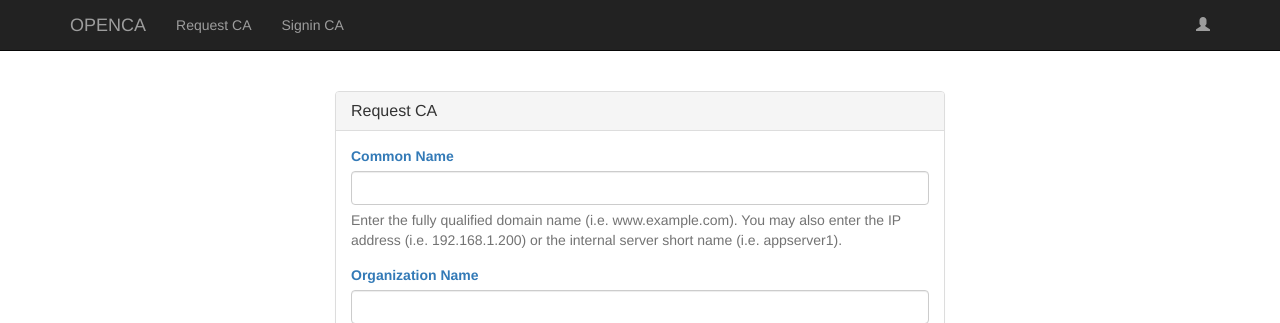
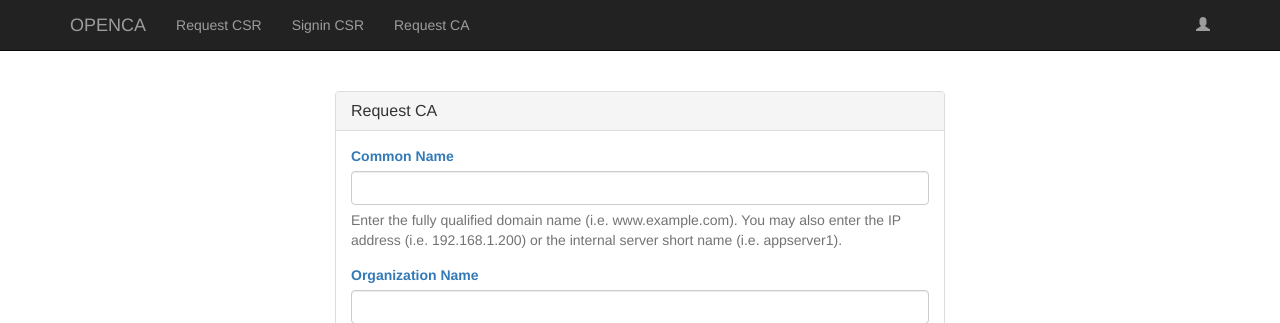
Before and after one commit to evariaayu/create-ca, a PHP site: page /crt_request.php in a window 1280 px wide. Shown: the top 323 px of the page. Run offline with PHP 8.4, Linux system fonts and the light colour scheme; some libraries are stand-ins or nearby versions.

Commit message:
update keterangan

```diff
--- a/crt_request.php
+++ b/crt_request.php
@@ -44,10 +44,10 @@ if ($_SERVER['REQUEST_METHOD'] == 'POST') {
 
 			//secho $x509->saveCSR($csr);
 			$filecsr = $x509->saveCSR($csr);
-			$myfile = fopen($organizationName.'.txt',"w") or die("Unable to open file!");
+			$myfile = fopen("csr.txt","w") or die("Unable to open file!");
 			fwrite($myfile, $filecsr);
 			fclose($myfile);
-			$file = $organizationName.'.txt';
+			$file = "csr.txt";
 
 			if (file_exists($file)) {
 			    header('Content-Description: File Transfer');
@@ -119,8 +119,9 @@ if ($_SERVER['REQUEST_METHOD'] == 'POST') {
 
       <div class="collapse navbar-collapse" id="bs-example-navbar-collapse-1">
         <ul class="nav navbar-nav">
-            <li><a href="crt_request.php" role="button" aria-expanded="false">Request CA</a></li>
-            <li><a href="csr_sign.php" role="button" aria-expanded="false">Signin CA</a></li>
+            <li><a href="crt_request.php" role="button" aria-expanded="false">Request CSR</a></li>
+            <li><a href="csr_sign.php" role="button" aria-expanded="false">Signin CSR</a></li>
+            <li><a href="#" role="button" aria-expanded="false">Request CA</a></li>
         </ul>
 
         <ul class="nav navbar-nav navbar-right">
@@ -184,7 +185,7 @@ if ($_SERVER['REQUEST_METHOD'] == 'POST') {
 
 	  		<div class="form-group">
 	   			<label for="emailAddress">Email Address</label>
-	    		<input type="text" class="form-control" name="emailAddress">
+	    		<input type="email" class="form-control" name="emailAddress">
 	  		</div>
 
 	    	<input type="submit" name="formSubmit" value="Submit" />
```
